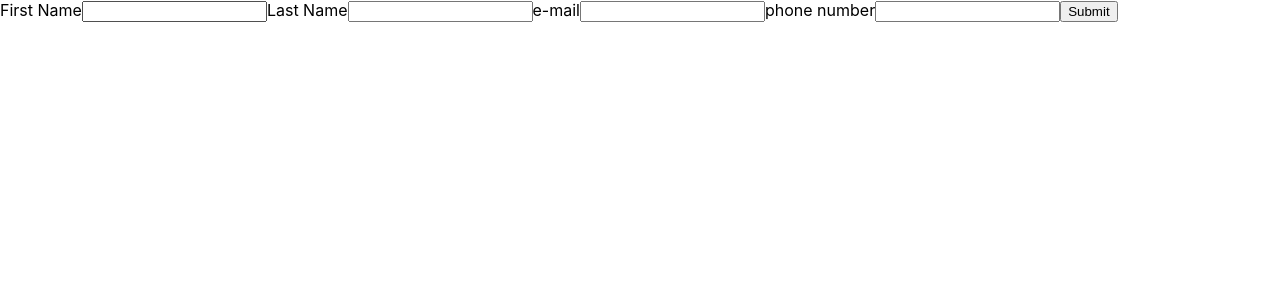
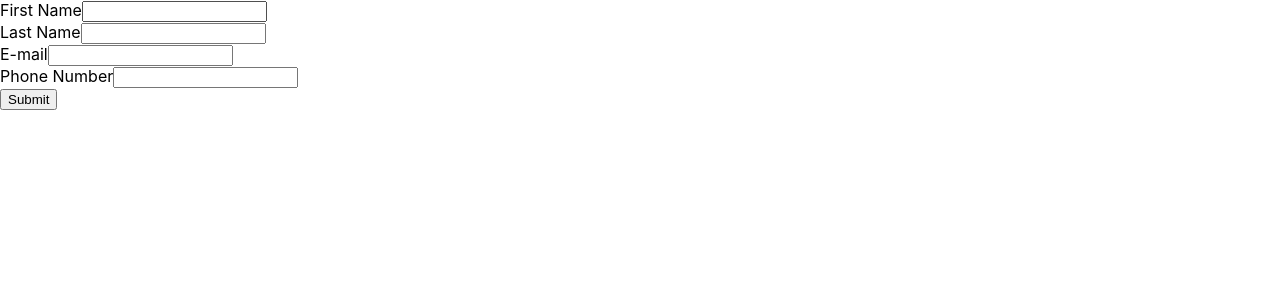
Before and after one commit to aaronlmjohnson/cv-project, a React (Create React App) app: page / in a window 1280 px wide. Shown: the top 300 px of the page. Built offline with nearby package versions, Linux system fonts and the light colour scheme.

Commit message:
refactor GeneralForm input management

```diff
--- a/src/components/GeneralForm.js
+++ b/src/components/GeneralForm.js
@@ -2,43 +2,29 @@ import React, { Component} from "react";
 
 
 class GeneralForm extends Component{
+    generalInput(value, type, id, labelValue){
+        return(
+            <div>
+                <label htmlFor={id}>{labelValue}</label>
+                <input
+                    onChange={this.props.handleChange}
+                    value={value}
+                    type = {type}
+                    id= {id}
+                />
+            </div>
+        )
+    }
     render(){
         const { firstName, lastName, email, phone } = this.props;
 
         return (
             <div>
             <form onSubmit={this.props.onSubmitTask}>
-              <label htmlFor="first-name">First Name</label>
-              <input
-                onChange={this.props.handleChange}
-                value={firstName}
-                type="text"
-                id="first-name"
-              />
-
-              <label htmlFor="last-name">Last Name</label>
-              <input
-                onChange={this.props.handleChange}
-                value={lastName}
-                type="text"
-                id="last-name"
-              />
-
-              <label htmlFor="email">e-mail</label>
-              <input
-                onChange={this.props.handleChange}
-                value={email}
-                type="email"
-                id="email"
-              />
-
-              <label htmlFor="phone">phone number</label>
-              <input
-                onChange={this.props.handleChange}
-                value={phone}
-                type="phone"
-                id="phone"
-              />
+                {this.generalInput(firstName, "text", "first-name", "First Name")}
+                {this.generalInput(lastName, "text", "last-name", "Last Name")}
+                {this.generalInput(email, "email", "email", "E-mail")}
+                {this.generalInput(phone, "phone", "phone", "Phone Number")}
               <button type="submit">Submit</button>
             </form>
           </div>
```
